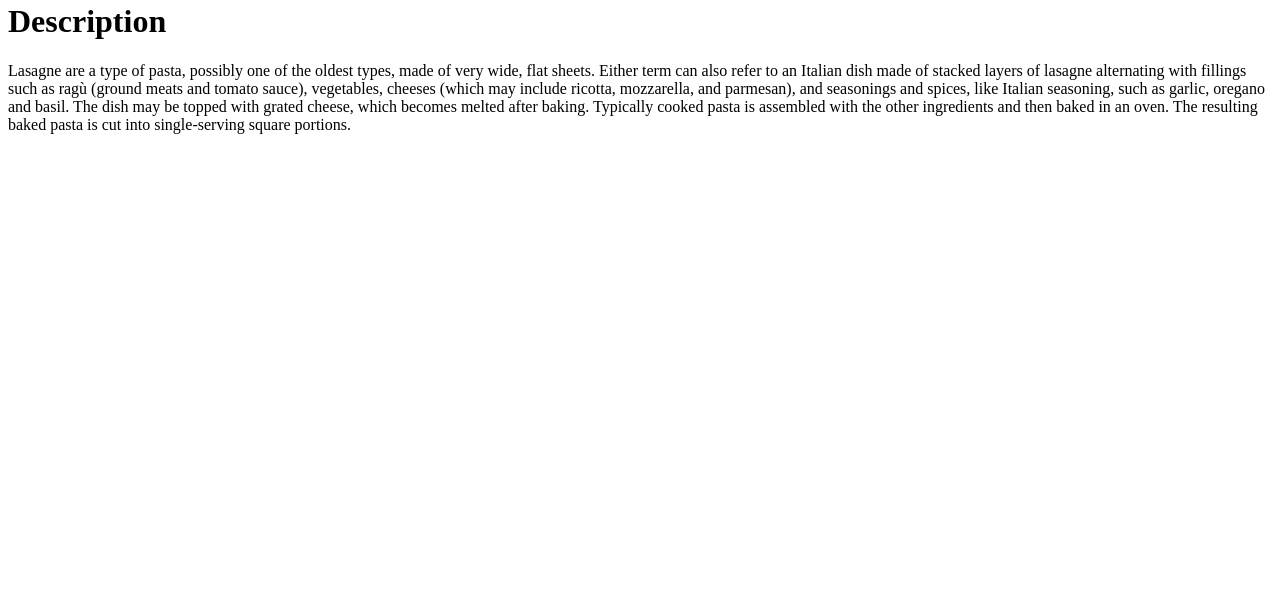
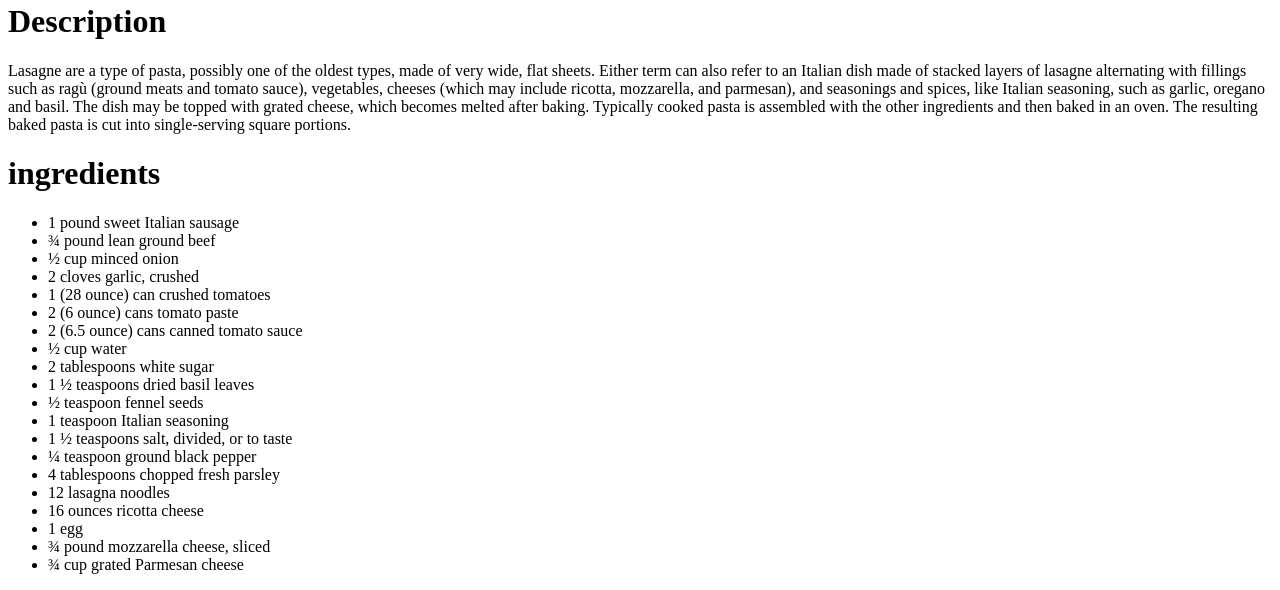
Before and after one commit to Nabs149/odin-recipes, a plain HTML site: page recipes/lasagna.html in a window 1280 px wide. Shown: the part 402-992 px from the top of the page. Before the commit the page ends 800 px from the top, so only its background shows below. Drawn offline with Linux system fonts and the light colour scheme.

Commit message:
Add list of ingredients

```diff
--- a/recipes/lasagna.html
+++ b/recipes/lasagna.html
@@ -8,5 +8,29 @@
     <img src="https://thecozycook.com/wp-content/uploads/2022/04/Lasagna-Recipe-f.jpg" alt="lasagna">
     <h1>Description</h1>
     <p>Lasagne are a type of pasta, possibly one of the oldest types, made of very wide, flat sheets. Either term can also refer to an Italian dish made of stacked layers of lasagne alternating with fillings such as ragù (ground meats and tomato sauce), vegetables, cheeses (which may include ricotta, mozzarella, and parmesan), and seasonings and spices, like Italian seasoning, such as garlic, oregano and basil. The dish may be topped with grated cheese, which becomes melted after baking. Typically cooked pasta is assembled with the other ingredients and then baked in an oven. The resulting baked pasta is cut into single-serving square portions.</p>
+
+    <h1>ingredients</h1>
+    <ul>
+        <li>1 pound sweet Italian sausage</li>
+        <li>¾ pound lean ground beef</li>
+        <li>½ cup minced onion</li>
+        <li>2 cloves garlic, crushed</li>
+        <li>1 (28 ounce) can crushed tomatoes</li>
+        <li>2 (6 ounce) cans tomato paste</li>
+        <li>2 (6.5 ounce) cans canned tomato sauce</li>
+        <li>½ cup water</li>
+        <li>2 tablespoons white sugar</li>
+        <li>1 ½ teaspoons dried basil leaves</li>
+        <li>½ teaspoon fennel seeds</li>
+        <li>1 teaspoon Italian seasoning</li>
+        <li>1 ½ teaspoons salt, divided, or to taste</li>
+        <li>¼ teaspoon ground black pepper</li>
+        <li>4 tablespoons chopped fresh parsley</li>
+        <li>12 lasagna noodles</li>
+        <li>16 ounces ricotta cheese</li>
+        <li>1 egg</li>
+        <li>¾ pound mozzarella cheese, sliced</li>
+        <li>¾ cup grated Parmesan cheese</li>
+    </ul>
 </body>
 </html>
```
